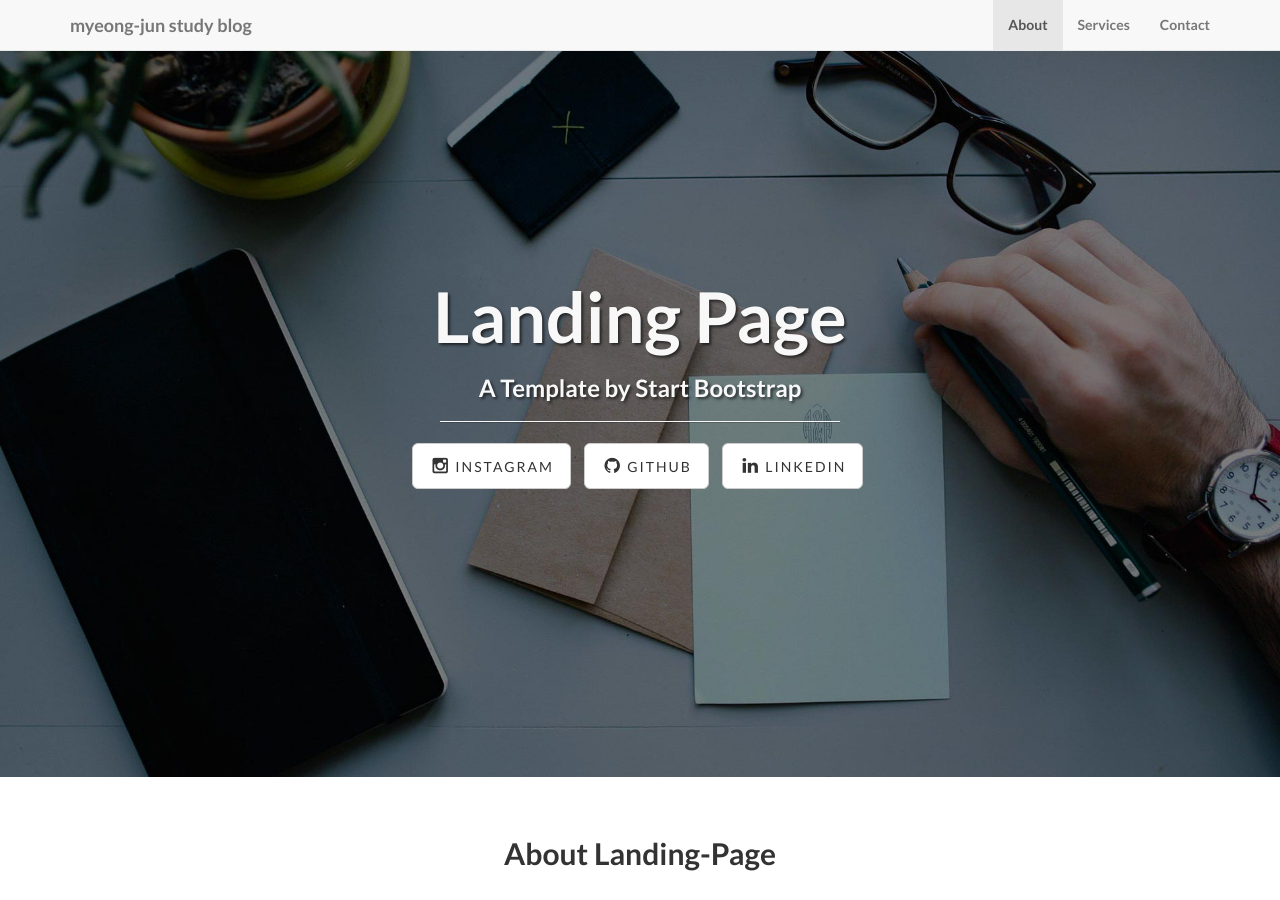
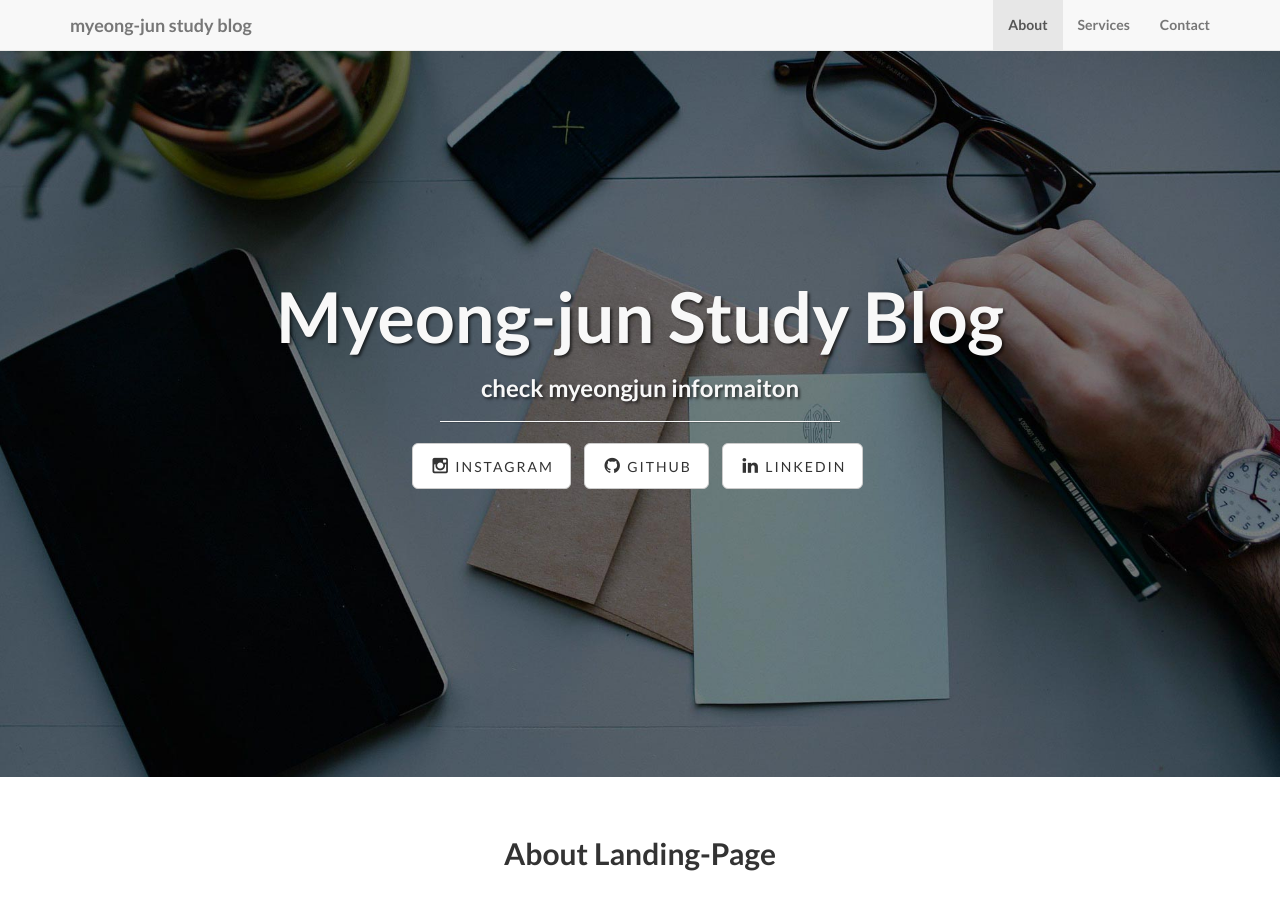
Before and after one commit to myeong-jun/myeong-jun.github.io, a Jekyll site: the page built from index.html, in a window 1280 px wide and 900 px high. Built offline with Jekyll 4.4.1, drawn with Linux system fonts in a browser that asks for light colours.

Commit message:
Update header.html

```diff
--- a/_includes/header.html
+++ b/_includes/header.html
@@ -39,8 +39,8 @@
 			<div class="row">
 				<div class="col-lg-12">
 					<div class="intro-message">
-						<h1>{{ page.title }}</h1>
-						<h3>{{ page.subTitle }}</h3>
+						<h1>Myeong-jun Study Blog</h1>
+						<h3>check myeongjun informaiton</h3>
 						<hr class="intro-divider">
 						<ul class="list-inline intro-social-buttons">
 							{% for social in site.social %}
```
